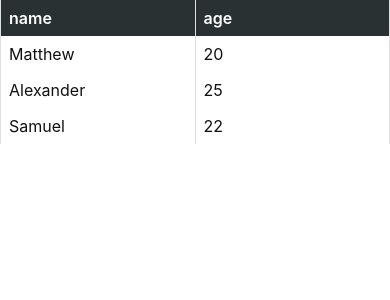
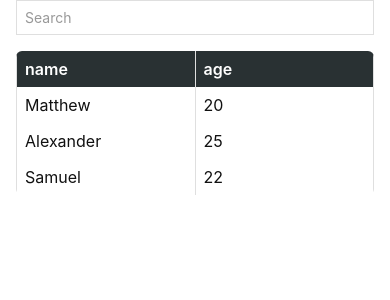
Before and after one commit to ivanszhuravlev/flix_test_challenge, a React Native app: screen / in a window 390 px wide. Shown: the top 300 px of the page. Built offline with nearby package versions, Linux system fonts and the light colour scheme.

Commit message:
Implement search without debounce

```diff
--- a/src/components/Table/Table.helpers.ts
+++ b/src/components/Table/Table.helpers.ts
@@ -38,7 +38,7 @@ export const TableHelpers = {
 
     return tableRaw;
   },
-  sortDataByField: (data: EntityWithID<any[]>[], field: string) => {
+  sortDataByField: function (data: EntityWithID<any[]>[], field: string) {
     const heading = data[0];
     const rest = data.slice(1);
 
@@ -60,4 +60,20 @@ export const TableHelpers = {
 
     return [heading, ...sorted];
   },
+  /**
+   * Search implementation is rather straightforward:
+   * We concatenate all the values in a row to a single value and search for a subsrt in this value.
+   */
+  filterBySearchQuery: function (data: EntityWithID<any[]>[], query: string) {
+    const heading = data[0];
+    const rest = data.slice(1);
+
+    const filtered = rest.filter(row => {
+      const values = row.data.join('');
+
+      return values.toLocaleLowerCase().includes(query.toLocaleLowerCase());
+    });
+
+    return [heading, ...filtered];
+  },
 };
--- a/src/components/Table/Table.styles.ts
+++ b/src/components/Table/Table.styles.ts
@@ -1,3 +1,5 @@
 import {StyleSheet} from 'react-native';
 
-export const tableStyles = StyleSheet.create({});
+export const tableStyles = StyleSheet.create({
+  table: {borderRadius: 6},
+});
--- a/src/components/Table/Table.tsx
+++ b/src/components/Table/Table.tsx
@@ -1,9 +1,12 @@
 import React, {useMemo} from 'react';
 import {FlatList, ListRenderItem} from 'react-native';
 import {DataHelpers, EntityWithID} from '../../data';
+import {SearchInput} from '../ui/SearchInput';
 import {TableRow} from '../ui/TableRow';
 import {TableHelpers} from './Table.helpers';
 import {TableDataRaw} from './Table.model';
+import {tableStyles} from './Table.styles';
+import {useDataWithSearch} from './useDataWithSearch';
 import {useDataWithSorting} from './useDataWithSorting';
 
 interface Props {
@@ -23,7 +26,13 @@ const Table = ({data, dataVersion}: Props) => {
     data: sortedData,
     sortByField,
     field: sortedField,
-  } = useDataWithSorting(formattedData, dataVersion);
+  } = useDataWithSorting(formattedData);
+
+  const {
+    data: searchedData,
+    search,
+    searchQuery,
+  } = useDataWithSearch(sortedData);
 
   const renderItem: ListRenderItem<EntityWithID<string[]>> = ({
     item: row,
@@ -40,12 +49,16 @@ const Table = ({data, dataVersion}: Props) => {
   const keyExtractor = (row: EntityWithID<string[]>) => row.id;
 
   return (
-    <FlatList
-      stickyHeaderIndices={[0]}
-      data={sortedData}
-      renderItem={renderItem}
-      keyExtractor={keyExtractor}
-    />
+    <>
+      <SearchInput value={searchQuery} onChange={search} />
+      <FlatList
+        stickyHeaderIndices={[0]}
+        data={searchedData}
+        renderItem={renderItem}
+        keyExtractor={keyExtractor}
+        style={tableStyles.table}
+      />
+    </>
   );
 };
 
--- /dev/null
+++ b/src/components/Table/useDataWithSearch.ts
@@ -0,0 +1,25 @@
+import {useMemo, useState} from 'react';
+import {EntityWithID} from '../../data/data.model';
+import {TableHelpers} from './Table.helpers';
+
+export const useDataWithSearch = (data: EntityWithID<string[]>[]) => {
+  const [searchQuery, setSearchQuery] = useState<string>('');
+
+  const sorted = useMemo(() => {
+    if (!searchQuery || !data.length) {
+      return data;
+    }
+
+    return TableHelpers.filterBySearchQuery(data, searchQuery);
+  }, [data, searchQuery]);
+
+  const search = (query: string) => {
+    return setSearchQuery(query.trim());
+  };
+
+  return {
+    data: sorted,
+    search,
+    searchQuery,
+  };
+};
--- a/src/components/Table/useDataWithSorting.ts
+++ b/src/components/Table/useDataWithSorting.ts
@@ -2,10 +2,7 @@ import {useMemo, useState} from 'react';
 import {EntityWithID} from '../../data/data.model';
 import {TableHelpers} from './Table.helpers';
 
-export const useDataWithSorting = (
-  data: EntityWithID<string[]>[],
-  dataVersion: string | null,
-) => {
+export const useDataWithSorting = (data: EntityWithID<string[]>[]) => {
   const [field, sortByField] = useState<string | undefined>();
 
   const sorted = useMemo(() => {
@@ -14,7 +11,7 @@ export const useDataWithSorting = (
     }
 
     return TableHelpers.sortDataByField(data, field);
-  }, [dataVersion, field]);
+  }, [data, field]);
 
   return {
     data: sorted,
--- /dev/null
+++ b/src/components/ui/SearchInput/SearchInput.styles.ts
@@ -0,0 +1,14 @@
+import {StyleSheet} from 'react-native';
+import {Theme} from '../../../theme';
+
+export const searchInputStyles = StyleSheet.create({
+  container: {
+    backgroundColor: Theme.colors.background,
+    marginBottom: 16,
+  },
+  input: {
+    padding: 8,
+    borderColor: Theme.colors.greyBorder,
+    borderWidth: 1,
+  },
+});
--- /dev/null
+++ b/src/components/ui/SearchInput/SearchInput.tsx
@@ -0,0 +1,23 @@
+import React from 'react';
+import {TextInput, View} from 'react-native';
+import {Theme} from '../../../theme';
+import {searchInputStyles} from './SearchInput.styles';
+
+interface Props {
+  value: string;
+  onChange: (value: string) => void;
+}
+
+export const SearchInput = ({value, onChange}: Props) => {
+  return (
+    <View style={searchInputStyles.container}>
+      <TextInput
+        style={searchInputStyles.input}
+        value={value}
+        onChangeText={onChange}
+        placeholder="Search"
+        placeholderTextColor={Theme.colors.textSecondary}
+      />
+    </View>
+  );
+};
--- /dev/null
+++ b/src/components/ui/SearchInput/index.ts
@@ -0,0 +1 @@
+export {SearchInput} from './SearchInput';
--- /dev/null
+++ b/src/screens/InitialScreen/InitialScreen.styles.ts
@@ -0,0 +1,7 @@
+import {StyleSheet} from 'react-native';
+
+export const initialScreenStyles = StyleSheet.create({
+  tableContainer: {
+    paddingHorizontal: 16,
+  },
+});
--- a/src/screens/InitialScreen/InitialScreen.tsx
+++ b/src/screens/InitialScreen/InitialScreen.tsx
@@ -4,13 +4,17 @@ import {Loader} from '../../components/ui/Loader';
 import {Page} from '../../components/ui/Page';
 import {useQuery} from '../../api/useQuery';
 import {HttpClient} from '../../api/apiClient';
+import {View} from 'react-native';
+import {initialScreenStyles} from './InitialScreen.styles';
 
 const InitialScreen = () => {
   const {data, isLoading, dataVersion} = useQuery(HttpClient.fetchUsers);
 
   return (
     <Page>
-      <Table data={data || []} dataVersion={dataVersion} />
+      <View style={initialScreenStyles.tableContainer}>
+        <Table data={data || []} dataVersion={dataVersion} />
+      </View>
       {isLoading && <Loader />}
     </Page>
   );
--- a/src/theme/index.ts
+++ b/src/theme/index.ts
@@ -3,6 +3,7 @@ export const Theme = {
     greyTransparent: '#EEEEEE60',
     greyBorder: '#dfdfdf',
     text: '#111111',
+    textSecondary: '#999999',
     background: '#ffffff',
     primary: '#293133',
   },
```
